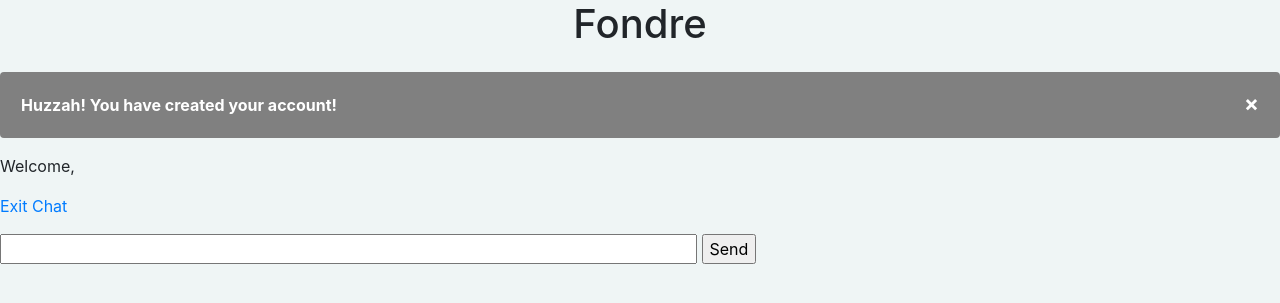
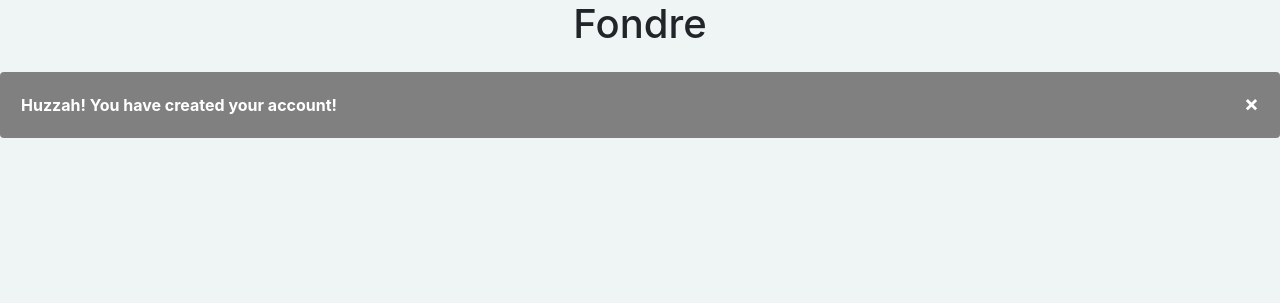
Before and after one commit to dossier-hash/Fondre-messenger, a Python web app: template templates/main.html in a window 1280 px wide. Shown: the top 303 px of the page. Run offline with Jinja, Linux system fonts and the light colour scheme; the template is opened without the code that fills it, so the values that code supplies are empty; some libraries are stand-ins or nearby versions.

Commit message:
Updated files

```diff
--- a/templates/login.html
+++ b/templates/login.html
@@ -82,7 +82,7 @@
 		}
 	</style>
 
-	<form action="/login" method="POST" novalidate>
+	<form action="/messenger" novalidate>
 		{{ form.hidden_tag() }}
 		<div class="login">
 			<div class="login-screen">
--- a/templates/main.html
+++ b/templates/main.html
@@ -2,30 +2,8 @@
 
 {% block content %}
 	<div class="alert">
-  <span class="closebtn" onclick="this.parentElement.style.display='none';">&times;</span>
-  <strong>Huzzah! You have created your account!</strong>
-</div>
-
-<div id="wrapper">
-    <div id="menu">
-        <p class="welcome">Welcome, <b></b></p>
-        <p class="logout"><a id="exit" href="#">Exit Chat</a></p>
-        <div style="clear:both"></div>
+      <span class="closebtn" onclick="this.parentElement.style.display='none';">&times;</span>
+      <strong>Huzzah! You have created your account!</strong>
     </div>
-
-    <div id="chatbox"></div>
-
-    <form name="message" action="">
-        <input name="usermsg" type="text" id="usermsg" size="63" />
-        <input name="submitmsg" type="submit"  id="submitmsg" value="Send" />
-    </form>
-</div>
-<script type="text/javascript" src="http://ajax.googleapis.com/ajax/libs/jquery/1.3/jquery.min.js"></script>
-<script type="text/javascript">
-// jQuery Document
-$(document).ready(function(){
-
-});
-</script>
 </body>
 {% endblock %}
```
